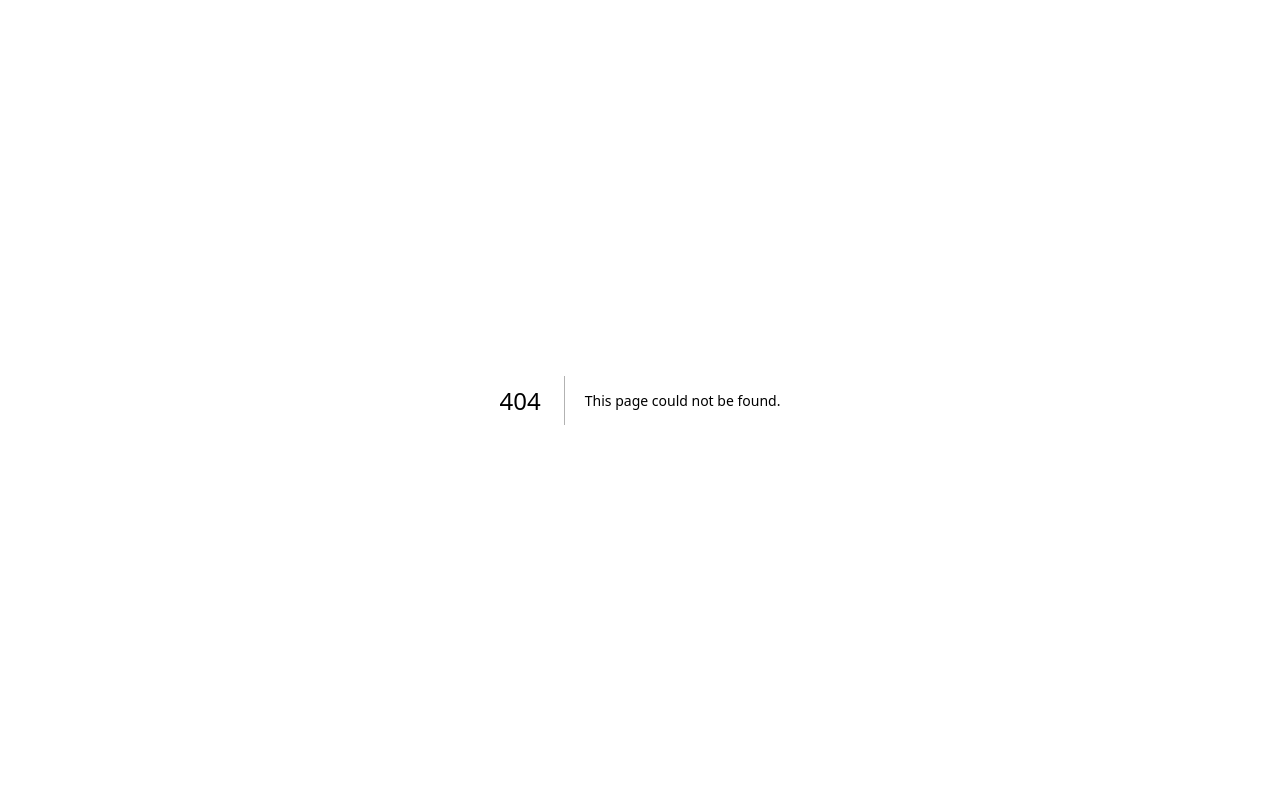
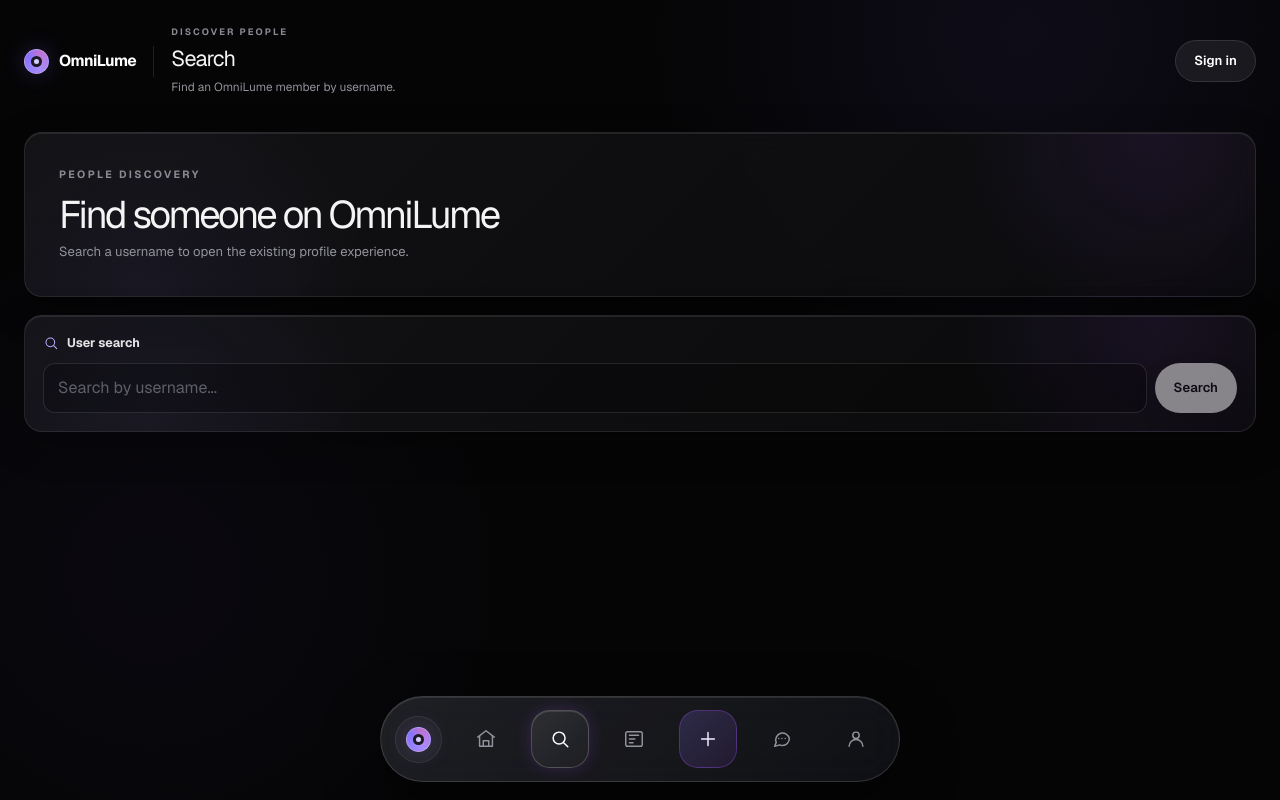
Before and after one commit to omnilume1/omnilume1-project, a Next.js app: page /search in a window 1280 px wide. Before the commit this address had no page. Built offline with nearby package versions, Linux system fonts and the light colour scheme; no server answers.

Commit message:
fix(navigation): separate people search from rooms

```diff
--- a/src/app/explore/page.tsx
+++ b/src/app/explore/page.tsx
@@ -4,9 +4,7 @@ import { useEffect, useMemo, useState } from 'react';
 import Link from 'next/link';
 import { useRouter } from 'next/navigation';
 import { getPublicRooms, processRoomJoin } from '@/actions/rooms';
-import { getPublicProfileByUsername } from '@/actions/profiles';
 import { getLoginPath } from '@/lib/auth';
-import { normalizeUsername } from '@/lib/profile-validation';
 import { createClient } from '@/utils/supabase/client';
 import FloatingDock from '@/components/ui/FloatingDock';
 import InternalTopbar from '@/components/ui/InternalTopbar';
@@ -18,14 +16,6 @@ interface PublicRoom {
   description: string | null;
   username: string | null;
   room_members: Array<{ count: number }>;
-}
-
-interface UserSearchResult {
-  id: string;
-  username: string | null;
-  display_name: string | null;
-  avatar_url: string | null;
-  is_private: boolean;
 }
 
 function safeJoinMessage(error: unknown) {
@@ -43,9 +33,6 @@ export default function ExploreRoomsPage() {
   const [processingId, setProcessingId] = useState<string | null>(null);
   const [searchQuery, setSearchQuery] = useState('');
   const [roomCode, setRoomCode] = useState('');
-  const [userQuery, setUserQuery] = useState('');
-  const [userResult, setUserResult] = useState<UserSearchResult | null>(null);
-  const [userSearchState, setUserSearchState] = useState<'idle' | 'loading' | 'empty' | 'error'>('idle');
   const [status, setStatus] = useState<{ type: 'error' | 'success'; message: string } | null>(null);
   const router = useRouter();
   const supabase = createClient();
@@ -111,41 +98,10 @@ export default function ExploreRoomsPage() {
     (room.username?.toLowerCase().includes(searchQuery.toLowerCase()) ?? false)
   )), [rooms, searchQuery]);
 
-  async function handleUserSearch(event: React.FormEvent<HTMLFormElement>) {
-    event.preventDefault();
-    const username = normalizeUsername(userQuery);
-    if (!username) return;
-
-    setUserSearchState('loading');
-    setUserResult(null);
-    try {
-      const profile = await getPublicProfileByUsername(username);
-      if (!profile) {
-        setUserSearchState('empty');
-        return;
-      }
-      setUserResult(profile as UserSearchResult);
-      setUserSearchState('idle');
-    } catch {
-      setUserSearchState('error');
-    }
-  }
-
   return (
     <div className="omni-internal">
       <InternalTopbar eyebrow="Discover together" title="Explore" description="Find public spaces or use an invite from someone you know." actions={<Link href="/create-room" className="omni-button omni-button-primary"><OmniIcon name="plus" size={15} /> Create room</Link>} />
       <main className="omni-main-content explore-main">
-        <section className="glass-card-ambient explore-control-card">
-          <label htmlFor="user-search" className="explore-control-label"><OmniIcon name="search" size={16} /> User search</label>
-          <form onSubmit={(event) => void handleUserSearch(event)} className="explore-code-form">
-            <input id="user-search" type="search" placeholder="Search by username..." value={userQuery} onChange={(event) => { setUserQuery(event.target.value); setUserResult(null); setUserSearchState('idle'); }} className="omni-input" />
-            <button type="submit" disabled={!userQuery.trim() || userSearchState === 'loading'} className="omni-button omni-button-primary shrink-0">{userSearchState === 'loading' ? 'Searching...' : 'Search'}</button>
-          </form>
-          {userResult && <Link href={`/profile/${userResult.id}`} className="person-row explore-user-result"><span className="person-avatar">{userResult.avatar_url ? <img src={userResult.avatar_url} alt="" /> : (userResult.display_name || userResult.username || 'O').slice(0, 1).toUpperCase()}</span><span><strong>{userResult.display_name || userResult.username || 'OmniLume member'}</strong><small>@{userResult.username || 'member'} {userResult.is_private ? '· Private profile' : '· Public profile'}</small></span><OmniIcon name="arrow" size={15} /></Link>}
-          {userSearchState === 'empty' && <p className="mt-3 text-sm text-neutral-500">No users found.</p>}
-          {userSearchState === 'error' && <p className="form-error mt-3" role="alert">Enter a valid username to search.</p>}
-        </section>
-
         <section className="explore-intro glass-card-ambient fade-up">
           <div>
             <p className="section-kicker">Public spaces</p>
--- a/src/app/globals.css
+++ b/src/app/globals.css
@@ -235,11 +235,11 @@ button:focus-visible, a:focus-visible, input:focus-visible, textarea:focus-visib
 .omni-file-upload-button small { margin-top: 2px; color: var(--omni-faint); font-size: .63rem; }
 
 .floating-dock-wrap { position: fixed; z-index: 50; right: 0; bottom: max(18px,env(safe-area-inset-bottom)); left: 0; display: flex; justify-content: center; pointer-events: none; }
-.floating-dock { display: flex; align-items: center; gap: 10px; max-width: calc(100vw - 28px); min-height: 72px; padding: 9px 12px; border: 1px solid rgba(255,255,255,.14); border-radius: 999px; background: linear-gradient(135deg,rgba(255,255,255,.09),rgba(255,255,255,.025)),rgba(11,12,17,.78); box-shadow: 0 20px 60px rgba(0,0,0,.48),inset 0 1px 0 rgba(255,255,255,.1); backdrop-filter: blur(18px) saturate(125%); pointer-events: auto; }
-.dock-brand { display: flex; align-items: center; justify-content: center; width: 39px; height: 39px; margin-right: 2px; border: 1px solid rgba(255,255,255,.08); border-radius: 50%; background: rgba(255,255,255,.035); }
+.floating-dock { display: flex; align-items: center; gap: 12px; max-width: calc(100vw - 28px); min-height: 86px; padding: 11px 14px; border: 1px solid rgba(255,255,255,.14); border-radius: 999px; background: linear-gradient(135deg,rgba(255,255,255,.09),rgba(255,255,255,.025)),rgba(11,12,17,.78); box-shadow: 0 20px 60px rgba(0,0,0,.48),inset 0 1px 0 rgba(255,255,255,.1); backdrop-filter: blur(18px) saturate(125%); pointer-events: auto; }
+.dock-brand { display: flex; align-items: center; justify-content: center; width: 47px; height: 47px; margin-right: 3px; border: 1px solid rgba(255,255,255,.08); border-radius: 50%; background: rgba(255,255,255,.035); }
 .dock-brand .omni-logo { gap: 0; }
-.dock-items { display: flex; align-items: center; gap: 6px; }
-.dock-item { --dock-scale: 1; --dock-lift: 0px; --dock-z-index: 1; position: relative; z-index: var(--dock-z-index); display: inline-flex; align-items: center; justify-content: center; width: 48px; height: 48px; border: 1px solid transparent; border-radius: 16px; color: #92939c; text-decoration: none; transform: translateY(var(--dock-lift)) scale(var(--dock-scale)); transform-origin: center bottom; transition: color 180ms ease,background 180ms ease,border-color 180ms ease,transform 210ms cubic-bezier(.16,1,.3,1),box-shadow 180ms ease; will-change: transform; }
+.dock-items { display: flex; align-items: center; gap: 16px; }
+.dock-item { --dock-scale: 1; --dock-lift: 0px; --dock-z-index: 1; position: relative; z-index: var(--dock-z-index); display: inline-flex; align-items: center; justify-content: center; width: 58px; height: 58px; border: 1px solid transparent; border-radius: 19px; color: #92939c; text-decoration: none; transform: translateY(var(--dock-lift)) scale(var(--dock-scale)); transform-origin: center bottom; transition: color 180ms ease,background 180ms ease,border-color 180ms ease,transform 210ms cubic-bezier(.16,1,.3,1),box-shadow 180ms ease; will-change: transform; }
 .dock-item:hover { color: white; background: rgba(255,255,255,.075); }
 .dock-item.is-active { border-color: rgba(255,255,255,.2); background: linear-gradient(135deg,rgba(255,255,255,.09),rgba(255,255,255,.03)); color: white; box-shadow: inset 0 1px 0 rgba(255,255,255,.11),0 0 16px rgba(168,85,247,.22); }
 .dock-item.is-emphasis { border-color: rgba(168,85,247,.32); background: linear-gradient(135deg,rgba(141,123,255,.2),rgba(168,85,247,.1)); color: #f1efff; }
@@ -331,7 +331,7 @@ button:focus-visible, a:focus-visible, input:focus-visible, textarea:focus-visib
   .auth-community-orb { top: 8%; right: 10%; }
 }
 @media (max-width: 700px) {
-  :root { --omni-dock-clearance: 124px; }
+  :root { --omni-dock-clearance: 138px; }
   .public-nav,.public-main,.public-footer,.omni-footer,.internal-topbar,.omni-main-content { width: min(100% - 28px,1240px); }
   .public-nav { padding-top: 20px; }
   .public-nav-links { display: none; }
@@ -367,11 +367,11 @@ button:focus-visible, a:focus-visible, input:focus-visible, textarea:focus-visib
   .omni-main-content { padding-top: 20px; padding-bottom: var(--omni-dock-clearance); }
   .section-header { align-items: flex-start; flex-direction: column; }
   .floating-dock-wrap { bottom: max(10px,env(safe-area-inset-bottom)); }
-  .floating-dock { width: min(calc(100vw - 16px),448px); justify-content: center; gap: 2px; min-height: 60px; padding: 7px; border-radius: 999px; }
+  .floating-dock { width: min(calc(100vw - 8px),448px); justify-content: center; gap: 2px; min-height: 72px; padding: 8px; border-radius: 999px; }
   .dock-brand { display: none; }
-  .dock-items { justify-content: space-between; width: 100%; }
-  .dock-item { flex: 1 1 0; width: 42px; height: 42px; min-width: 0; border-radius: 14px; }
-  .dock-item.is-emphasis { flex: 1 1 0; width: 42px; height: 42px; margin: 0; }
+  .dock-items { gap: 4px; justify-content: space-between; width: 100%; }
+  .dock-item { flex: 1 1 0; width: 42px; height: 50px; min-width: 0; border-radius: 17px; }
+  .dock-item.is-emphasis { flex: 1 1 0; width: 42px; height: 50px; margin: 0; }
   .dock-tooltip { display: none; }
   .room-header { padding: 0 12px; }
   .room-actions .room-action span { display: none; }
--- /dev/null
+++ b/src/app/search/page.tsx
@@ -0,0 +1,70 @@
+'use client';
+
+import { useState } from 'react';
+import Link from 'next/link';
+import { getPublicProfileByUsername } from '@/actions/profiles';
+import { normalizeUsername } from '@/lib/profile-validation';
+import FloatingDock from '@/components/ui/FloatingDock';
+import InternalTopbar from '@/components/ui/InternalTopbar';
+import { OmniIcon } from '@/components/ui/OmniIcon';
+
+interface UserSearchResult {
+  id: string;
+  username: string | null;
+  display_name: string | null;
+  avatar_url: string | null;
+  is_private: boolean;
+}
+
+export default function SearchPage() {
+  const [query, setQuery] = useState('');
+  const [result, setResult] = useState<UserSearchResult | null>(null);
+  const [searchState, setSearchState] = useState<'idle' | 'loading' | 'empty' | 'error'>('idle');
+
+  async function handleSearch(event: React.FormEvent<HTMLFormElement>) {
+    event.preventDefault();
+    const username = normalizeUsername(query);
+    if (!username) return;
+
+    setSearchState('loading');
+    setResult(null);
+    try {
+      const profile = await getPublicProfileByUsername(username);
+      if (!profile) {
+        setSearchState('empty');
+        return;
+      }
+      setResult(profile as UserSearchResult);
+      setSearchState('idle');
+    } catch {
+      setSearchState('error');
+    }
+  }
+
+  return (
+    <div className="omni-internal">
+      <InternalTopbar eyebrow="Discover people" title="Search" description="Find an OmniLume member by username." />
+      <main className="omni-main-content explore-main">
+        <section className="explore-intro glass-card-ambient fade-up">
+          <div>
+            <p className="section-kicker">People discovery</p>
+            <h2 className="section-title">Find someone on OmniLume</h2>
+            <p className="section-copy">Search a username to open the existing profile experience.</p>
+          </div>
+        </section>
+
+        <section className="glass-card-ambient explore-control-card">
+          <label htmlFor="user-search" className="explore-control-label"><OmniIcon name="search" size={16} /> User search</label>
+          <form onSubmit={(event) => void handleSearch(event)} className="explore-code-form">
+            <input id="user-search" type="search" placeholder="Search by username..." value={query} onChange={(event) => { setQuery(event.target.value); setResult(null); setSearchState('idle'); }} className="omni-input" />
+            <button type="submit" disabled={!query.trim() || searchState === 'loading'} className="omni-button omni-button-primary shrink-0">{searchState === 'loading' ? 'Searching...' : 'Search'}</button>
+          </form>
+          {result && <Link href={`/profile/${result.id}`} className="person-row explore-user-result"><span className="person-avatar">{result.avatar_url ? <img src={result.avatar_url} alt="" /> : (result.display_name || result.username || 'O').slice(0, 1).toUpperCase()}</span><span><strong>{result.display_name || result.username || 'OmniLume member'}</strong><small>@{result.username || 'member'} {result.is_private ? '· Private profile' : '· Public profile'}</small></span><OmniIcon name="arrow" size={15} /></Link>}
+          {searchState === 'empty' && <p className="mt-3 text-sm text-neutral-500">No users found.</p>}
+          {searchState === 'error' && <p className="form-error mt-3" role="alert">Enter a valid username to search.</p>}
+        </section>
+      </main>
+      <FloatingDock />
+    </div>
+  );
+}
--- a/src/components/ui/FloatingDock.tsx
+++ b/src/components/ui/FloatingDock.tsx
@@ -15,7 +15,7 @@ export interface FloatingDockItem {
 
 const defaultItems: FloatingDockItem[] = [
   { title: 'Home', href: '/home', icon: 'home' },
-  { title: 'Explore', href: '/explore', icon: 'search' },
+  { title: 'Search', href: '/search', icon: 'search' },
   { title: 'Rooms', href: '/explore', icon: 'rooms' },
   { title: 'Create', href: '/create-room', icon: 'plus', emphasis: true },
   { title: 'Messages', href: '/messages', icon: 'message' },
@@ -72,7 +72,7 @@ export function FloatingDock({ items = defaultItems }: { items?: FloatingDockIte
       // distance-based scale and lift. The create control only keeps the top
       // stack level, so magnified neighbours slide beneath it instead of
       // clipping over it.
-      element.style.setProperty('--dock-scale', (1 + (proximity * 0.42)).toFixed(3));
+      element.style.setProperty('--dock-scale', (1 + (proximity * 0.25)).toFixed(3));
       element.style.setProperty('--dock-lift', `${Math.round(proximity * -7)}px`);
       element.style.setProperty('--dock-z-index', isCreate ? '5' : proximity > 0.04 ? '2' : '1');
     });
@@ -107,7 +107,7 @@ export function FloatingDock({ items = defaultItems }: { items?: FloatingDockIte
                 onBlur={resetMagnification}
                 className={`dock-item ${active ? 'is-active' : ''} ${item.emphasis ? 'is-emphasis' : ''}`}
               >
-                <OmniIcon name={item.icon} size={18} />
+                <OmniIcon name={item.icon} size={22} />
                 <span className="dock-tooltip" aria-hidden="true">{item.title}</span>
                 <span className="dock-sr-label">{item.title}</span>
               </Link>
```
